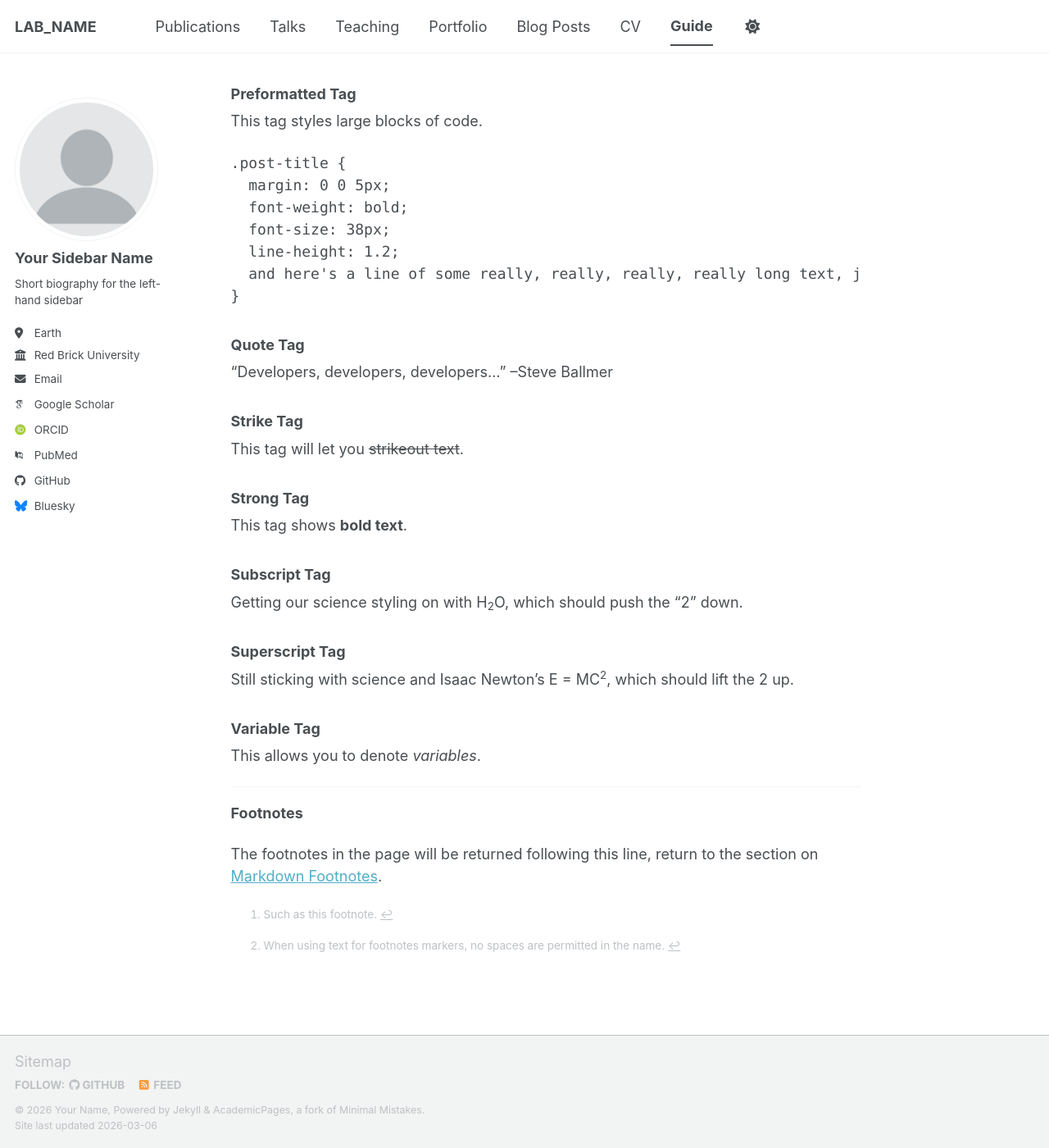
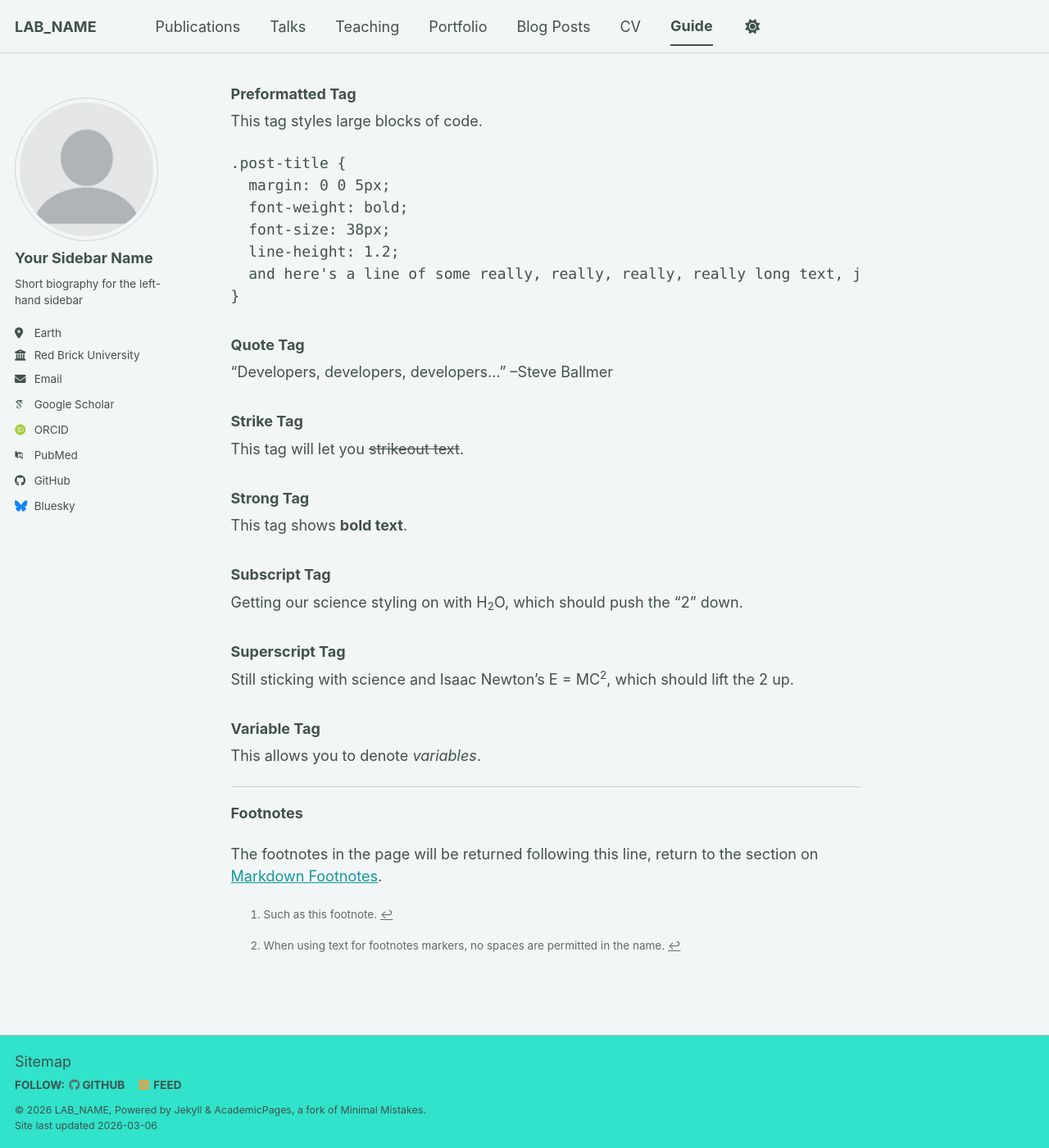
Before and after one commit to WildFire-ML/wildfire-ml.github.io, a Jekyll site: the page built from _pages/markdown.md, in a window 1280 px wide and 1400 px high, scrolled down 10924 px. Shown: the whole window at 82% size. Built offline with Jekyll 4.4.1, drawn with Linux system fonts in a browser that asks for light colours; emoji names are drawn with the system emoji font; some web fonts are replaced; a script bundle is joined from its source files by our own code; library files that are not in the unit come from our copies.

Commit message:
Update _config.yml

```diff
--- a/_config.yml
+++ b/_config.yml
@@ -8,10 +8,10 @@
 
 # Basic Site Settings
 locale                   : "en-US"
-site_theme               : "default" # The available themes options are "default", "air", "sunrise", "mint", "dirt" and "contrast"
+site_theme               : "mint" # The available themes options are "default", "air", "sunrise", "mint", "dirt" and "contrast"
 title                    : "LAB_NAME"
 title_separator          : "-"
-name                     : &name "Your Name"
+name                     : &name "LAB_NAME"
 description              : &description "Your Name's academic portfolio"   # Update this with a general description of your site, this is the default if not overridden by a page
 url                      : https://wildfire-ml.github.io/ # The base hostname & protocol for your site e.g. "https://[your GitHub username].github.io",
                                                            # or if you already have some other page hosted on Github then use "https://[your GitHub username].github.io/[Your Repo Name]"
```
